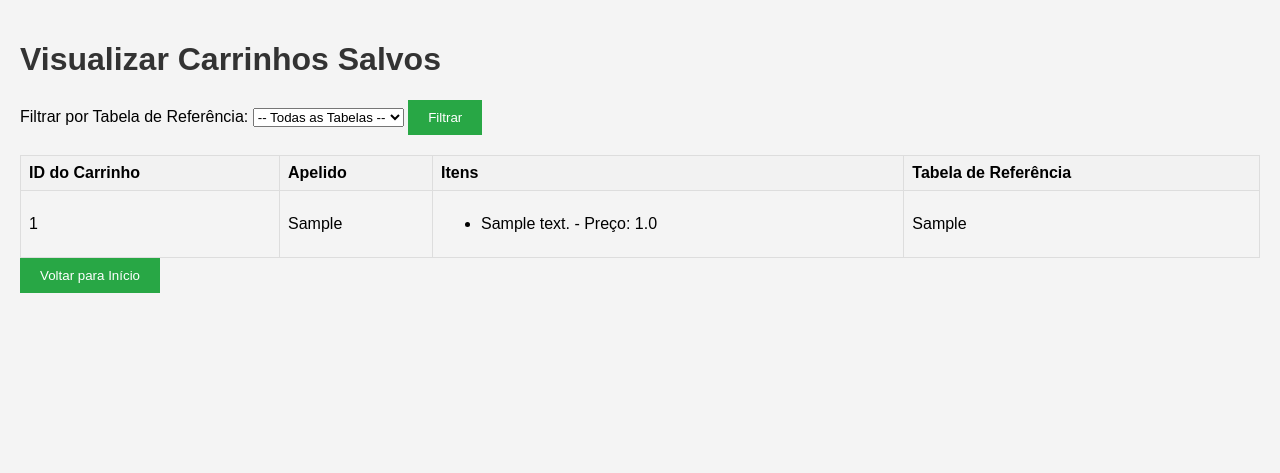
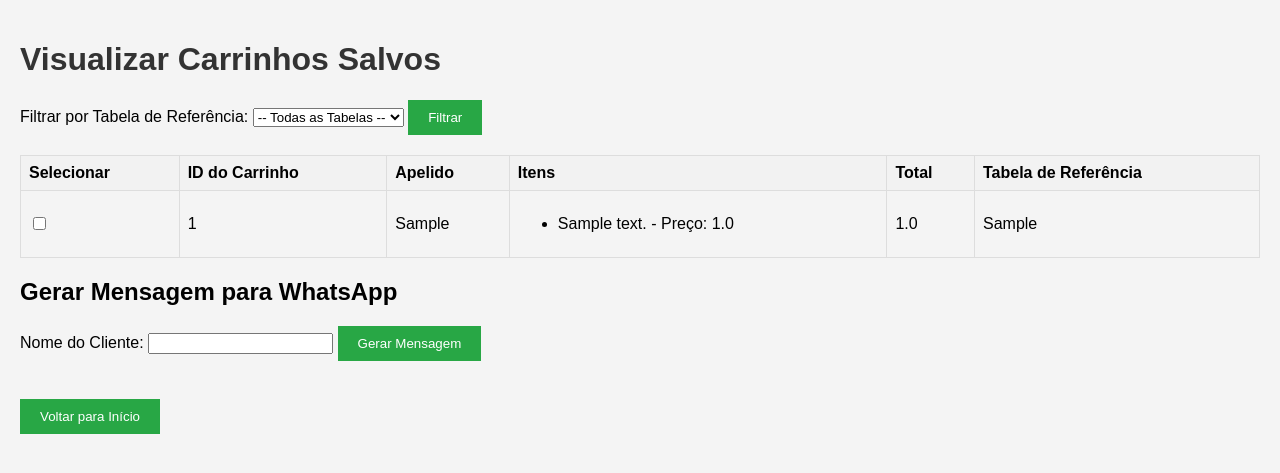
Before and after one commit to diogomarin/gerenciador_PDF_vendas_comercial, a Flask app: page /view_carts in a window 1280 px wide. Shown: the top 473 px of the page. Run offline with Flask 3, Linux system fonts and the light colour scheme; tables that the repository leaves empty hold one stand-in row (values such as "Sample post").

Commit message:
aplicação pronta e atualizada para flask

```diff
--- a/myproject/models.py
+++ b/myproject/models.py
@@ -1,4 +1,5 @@
 from flask_sqlalchemy import SQLAlchemy
+from datetime import datetime
 
 # Inicializa o SQLAlchemy
 db = SQLAlchemy()
@@ -33,6 +34,10 @@ class Carrinho(db.Model):
     apelido_importacao = db.Column(db.String(50), nullable=False)
     itens = db.relationship('ItemCarrinho', backref='carrinho', lazy=True)
 
+    @property
+    def total(self):
+        return sum(item.preco for item in self.itens)
+
 # Itens dentro do carrinho
 class ItemCarrinho(db.Model):
     id = db.Column(db.Integer, primary_key=True)
--- a/myproject/routes.py
+++ b/myproject/routes.py
@@ -1,4 +1,4 @@
-from flask import render_template, request, jsonify, redirect, url_for
+from flask import render_template, request, jsonify, redirect, url_for, flash
 from app import app, db
 from models import PDFData, Importacao, Carrinho, ItemCarrinho
 import pdfplumber
@@ -131,9 +131,6 @@ def save_cart():
     if not cart_items:
         return render_template('select_table.html', data=[], importacao=None, error="Nenhum item no carrinho para salvar.")
 
-    if not apelido_importacao:
-        return render_template('select_table.html', data=[], importacao=None, error="Apelido da importação está faltando.")
-
     cart_items = json.loads(cart_items)
 
     # Cria um novo carrinho com o apelido e o apelido da importação
@@ -152,7 +149,7 @@ def save_cart():
 
     db.session.commit()
 
-    return redirect(url_for('view_carts'))
+    return redirect(url_for('index'))
 
 # Rota para visualizar carrinhos salvos na página inicial
 @app.route('/view_carts')
@@ -168,6 +165,35 @@ def view_carts():
 
     return render_template('view_carts.html', carrinhos=carrinhos, importacoes=importacoes)
 
+@app.route('/send_cart', methods=['POST'])
+def send_cart():
+    selected_carts = request.form.getlist('selected_carts')
+    nome_cliente = request.form.get('nome_cliente')
+    venda_realizada = request.form.get('venda_realizada') == 'on'
+
+    if not selected_carts or not nome_cliente:
+        flash("Você deve selecionar um carrinho e fornecer o nome do cliente.", "error")
+        return redirect(url_for('view_carts'))
+
+    # Gera a mensagem personalizada
+    mensagens = []
+    for cart_id in selected_carts:
+        carrinho = Carrinho.query.get(cart_id)
+        itens_mensagem = "\n".join([f"{item.descricao}: R${item.preco}" for item in carrinho.itens])
+        mensagem = (
+            f"Olá {nome_cliente},\n"
+            f"Aqui estão os itens do seu carrinho:\n{itens_mensagem}\n"
+            f"Total: R${carrinho.total:.2f}\n"
+        )
+        mensagens.append(mensagem)
+
+        # Atualiza o carrinho com os detalhes do envio
+        carrinho.enviado_para = nome_cliente
+        carrinho.data_envio = datetime.utcnow()
+        db.session.commit()
+
+    return render_template('send_cart.html', mensagens=mensagens, nome_cliente=nome_cliente, venda_realizada=venda_realizada)
+
 # Rota para a página inicial, onde o usuário escolhe entre upload ou seleção de tabela
 @app.route('/')
 def index():
--- a/myproject/templates/view_carts.html
+++ b/myproject/templates/view_carts.html
@@ -24,18 +24,22 @@
     </form>
 
     <!-- Tabela de Carrinhos Salvos -->
+    <form id="sendCartForm" method="POST" action="{{ url_for('send_cart') }}">
         <table>
             <thead>
                 <tr>
+                    <th>Selecionar</th>
                     <th>ID do Carrinho</th>
                     <th>Apelido</th>
                     <th>Itens</th>
+                    <th>Total</th>
                     <th>Tabela de Referência</th>
                 </tr>
             </thead>
             <tbody>
                 {% for carrinho in carrinhos %}
                 <tr>
+                    <td><input type="checkbox" name="selected_carts" value="{{ carrinho.id }}"></td>
                     <td>{{ carrinho.id }}</td>
                     <td>{{ carrinho.apelido }}</td>
                     <td>
@@ -45,14 +49,72 @@
                             {% endfor %}
                         </ul>
                     </td>
+                    <td>{{ carrinho.total }}</td>
                     <td>{{ carrinho.apelido_importacao }}</td>
                 </tr>
                 {% endfor %}
             </tbody>
         </table>
 
+        <!-- Seção para gerar a mensagem -->
+        <h2>Gerar Mensagem para WhatsApp</h2>
+        <label for="nome_cliente">Nome do Cliente:</label>
+        <input type="text" id="nome_cliente" name="nome_cliente" required>
+        <button type="button" onclick="gerarMensagem()">Gerar Mensagem</button>
+    </form>
+
+    <!-- Área para exibir a mensagem gerada -->
+    <div id="mensagemGeradaContainer" style="display: none; margin-top: 20px;">
+        <h2>Mensagem Gerada</h2>
+        <textarea id="mensagemGerada" rows="10" cols="70" readonly></textarea>
+        <br>
+        <button onclick="copiarMensagem()">Copiar Mensagem</button>
+    </div>
+
+    <br>
+
     <a href="{{ url_for('index') }}"><button>Voltar para Início</button></a>
 
-    <script src="{{ url_for('static', filename='main.js') }}"></script>
+    <script>
+    function gerarMensagem() {
+        var nomeCliente = document.getElementById('nome_cliente').value;
+        var carrinhosSelecionados = document.querySelectorAll('input[name="selected_carts"]:checked');
+        var mensagens = '';
+
+        if (carrinhosSelecionados.length === 0 || !nomeCliente) {
+            alert("SELECIONE PELO MENOS UM CARRINHO E INSIRA O NOME DO CLIENTE.");
+            return;
+        }
+
+        carrinhosSelecionados.forEach(function(carrinho) {
+            var itens = carrinho.closest('tr').querySelectorAll('li');
+            var itensTexto = '';
+            itens.forEach(function(item) {
+                itensTexto += item.innerText.toUpperCase() + "\n";
+            });
+            var total = carrinho.closest('tr').querySelector('td:nth-child(5)').innerText.toUpperCase();
+            var mensagem = `OLÁ ${nomeCliente.toUpperCase()},\nAQUI ESTÃO OS ITENS DO SEU CARRINHO:\n${itensTexto}TOTAL: ${total}\n\n`;
+
+            mensagens += mensagem;
+        });
+
+        document.getElementById('mensagemGerada').value = mensagens;
+        document.getElementById('mensagemGeradaContainer').style.display = "block";
+    }
+
+    function copiarMensagem() {
+        var mensagem = document.getElementById('mensagemGerada').value;
+        navigator.clipboard.writeText(mensagem).then(() => {
+            alert("MENSAGEM COPIADA!");
+            fecharMensagemGerada();
+        });
+    }
+
+    function fecharMensagemGerada() {
+        document.getElementById('mensagemGeradaContainer').style.display = "none";
+        document.getElementById('nome_cliente').value = '';  // Limpar o nome do cliente após copiar a mensagem
+    }
+    </script>
+
 </body>
 </html>
```
Lines whose indentation alone changed are shown as unchanged.
